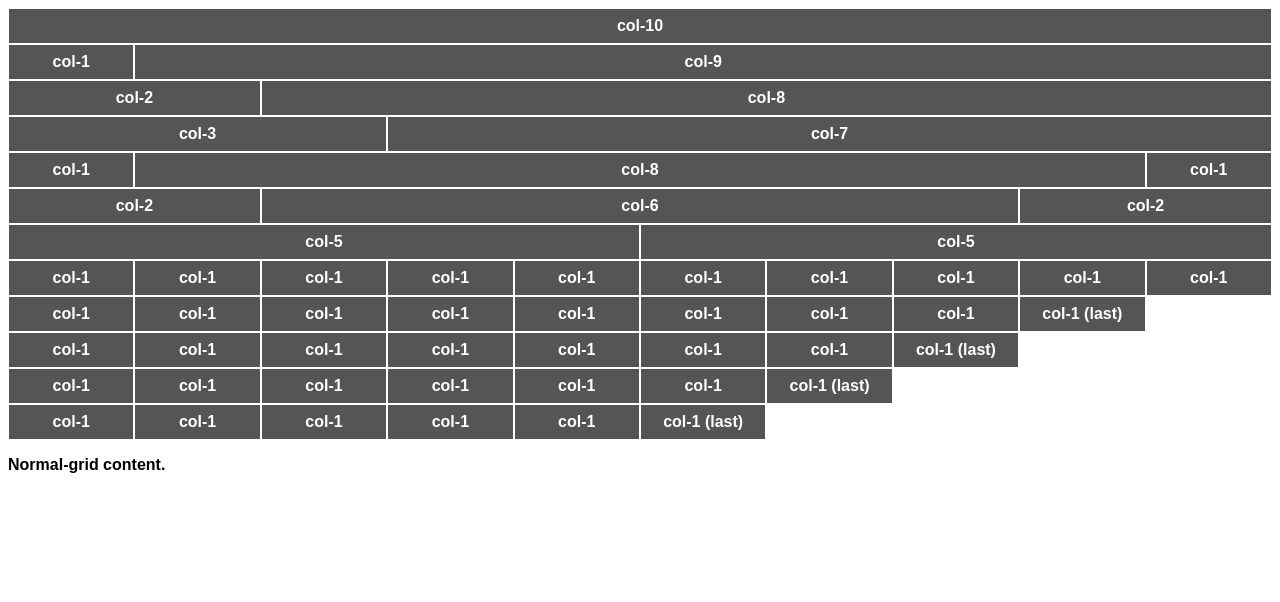
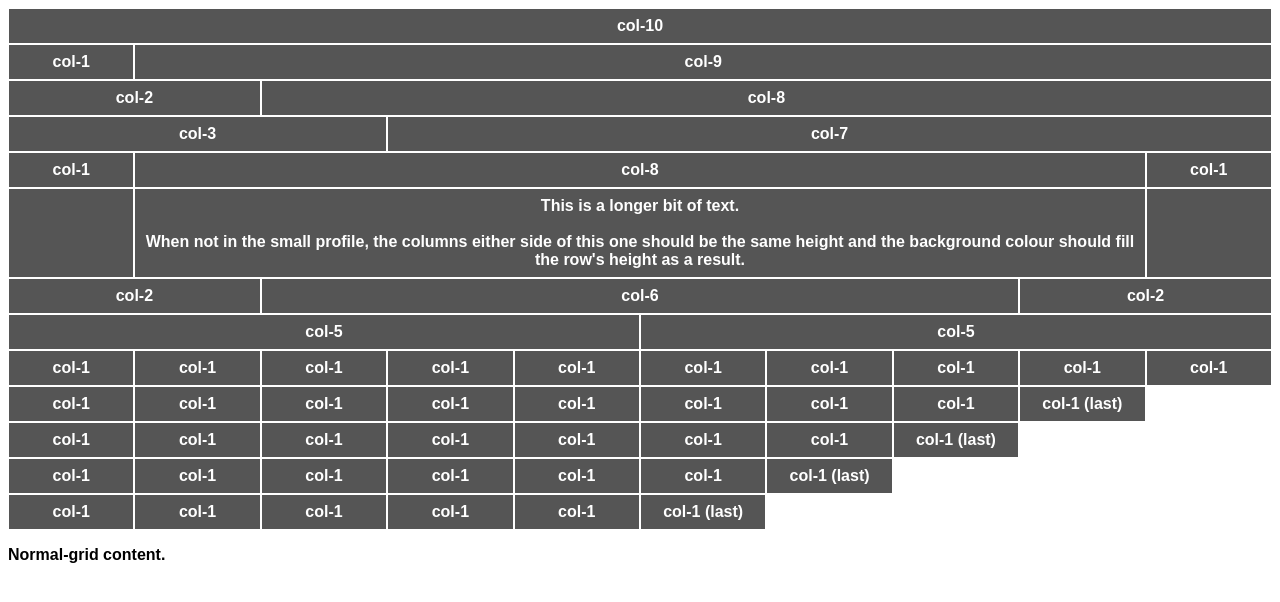
Before and after one commit to matt1/10grid, a plain HTML site: page index.html in a window 1280 px wide. Drawn offline with Linux system fonts and the light colour scheme.

Commit message:
Updated test file for flex'd empty columns.

```diff
--- a/index.html
+++ b/index.html
@@ -37,12 +37,15 @@
 			<div class="col-3">col-3</div>
 			<div class="col-7">col-7</div>
 		</div>
-
-
 		<div class="row">
 			<div class="col-1 notSmall">col-1</div>
 			<div class="col-8">col-8</div>
 			<div class="col-1 notSmall">col-1</div>
+		</div>
+		<div class="row">
+			<div class="col-1 notSmall"></div>
+			<div class="col-8">This is a longer bit of text.<br><br>When not in the small profile, the columns either side of this one should be the same height and the background colour should fill the row's height as a result.</div>
+			<div class="col-1 notSmall"></div>
 		</div>
 		<div class="row">
 			<div class="col-2 notSmall">col-2</div>
```
